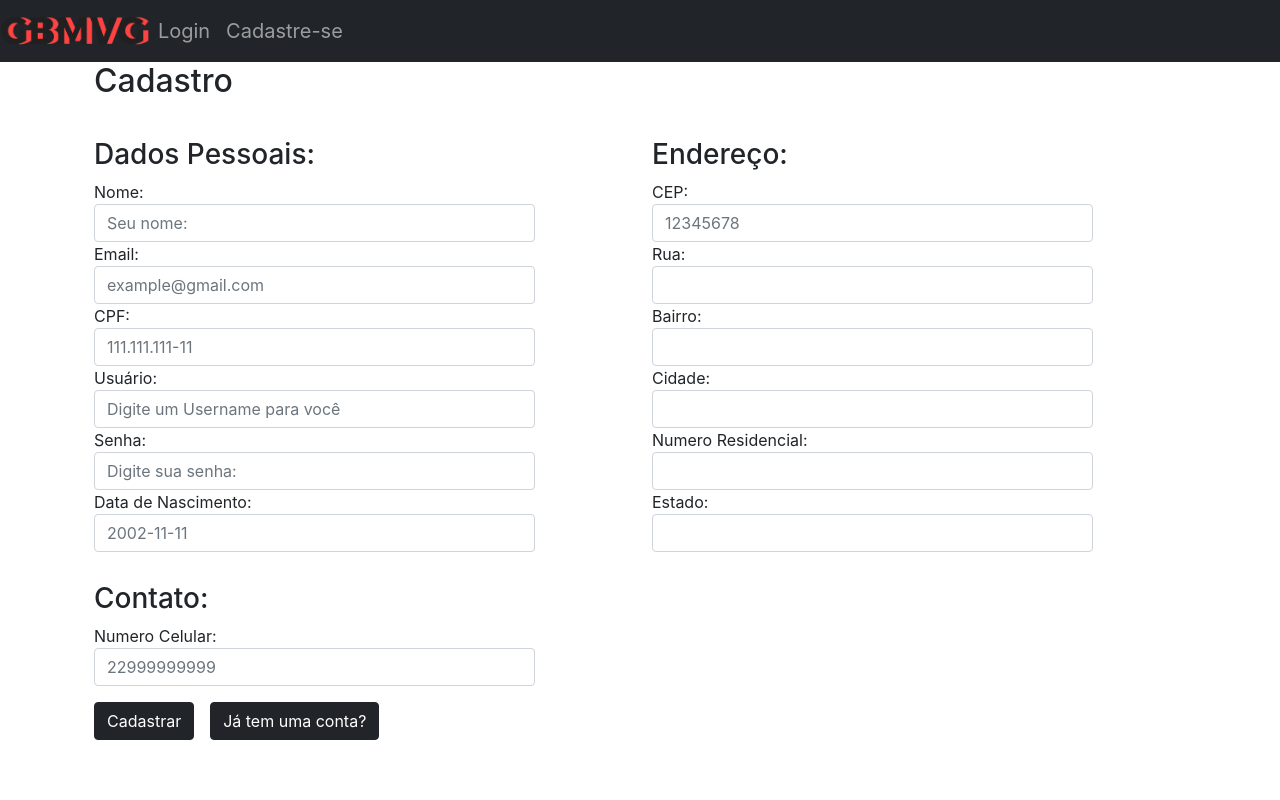
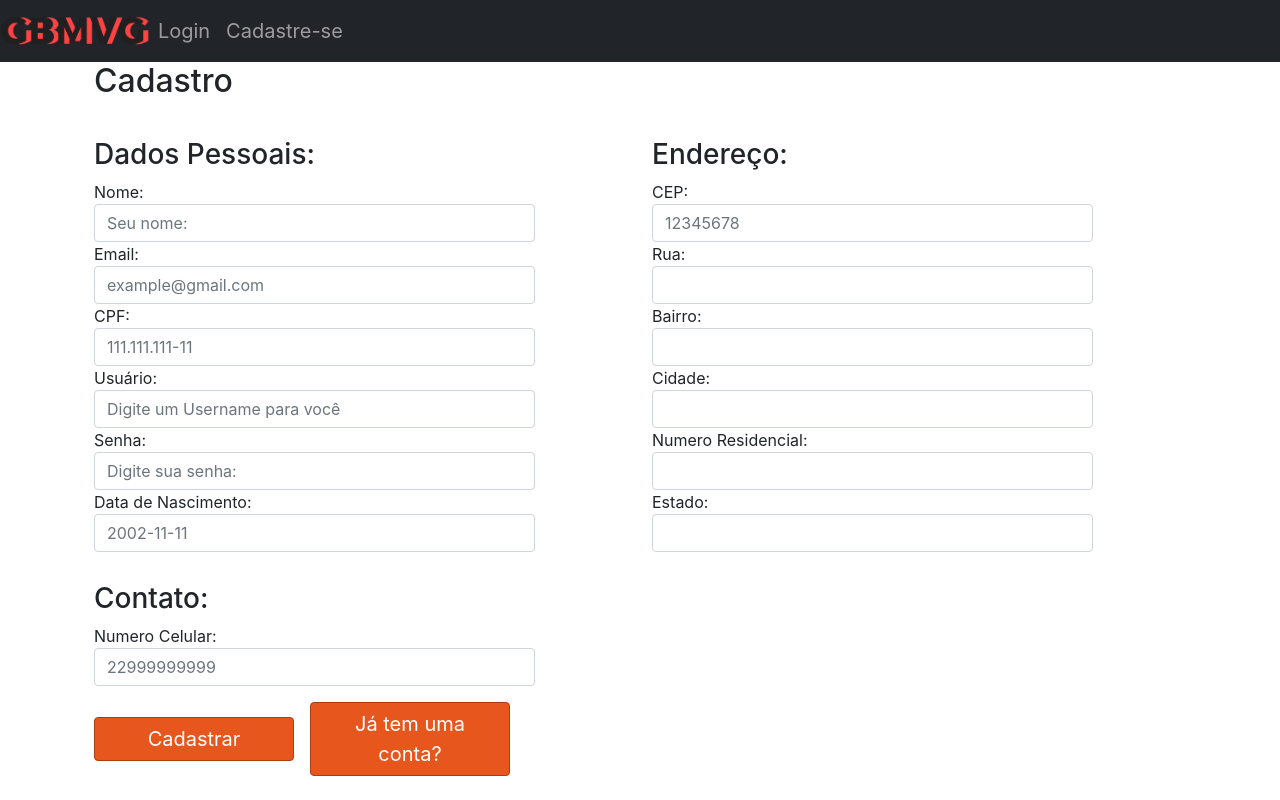
Before and after one commit to GustavoXavier-Saldanha/Projeto-Final-React, a React (Create React App) app: page /cadastro in a window 1280 px wide. Built offline with nearby package versions, Linux system fonts and the light colour scheme.

Commit message:
estilização Login/Cadastro

```diff
--- /dev/null
+++ b/src/Projeto/Paginas/Login/estilo.css
@@ -0,0 +1,2 @@
+.form-group .btn{background-color: rgb(231, 86, 28); border-color: rgb(175, 59, 17); width: 200px; font-size: 20px;}
+.form-group .btn:hover{background-color: rgb(209, 60, 6); border-color: rgb(149, 40, 0);}
--- a/src/Projeto/Paginas/Login/index.jsx
+++ b/src/Projeto/Paginas/Login/index.jsx
@@ -2,6 +2,7 @@ import { useState, useEffect } from "react";
 import axios from "axios"
 import MensagemErro from './MensagemErro'
 import { useHistory } from "react-router-dom";
+import './estilo.css'
 
 const Login = ({onLogin}) => {
 
```
